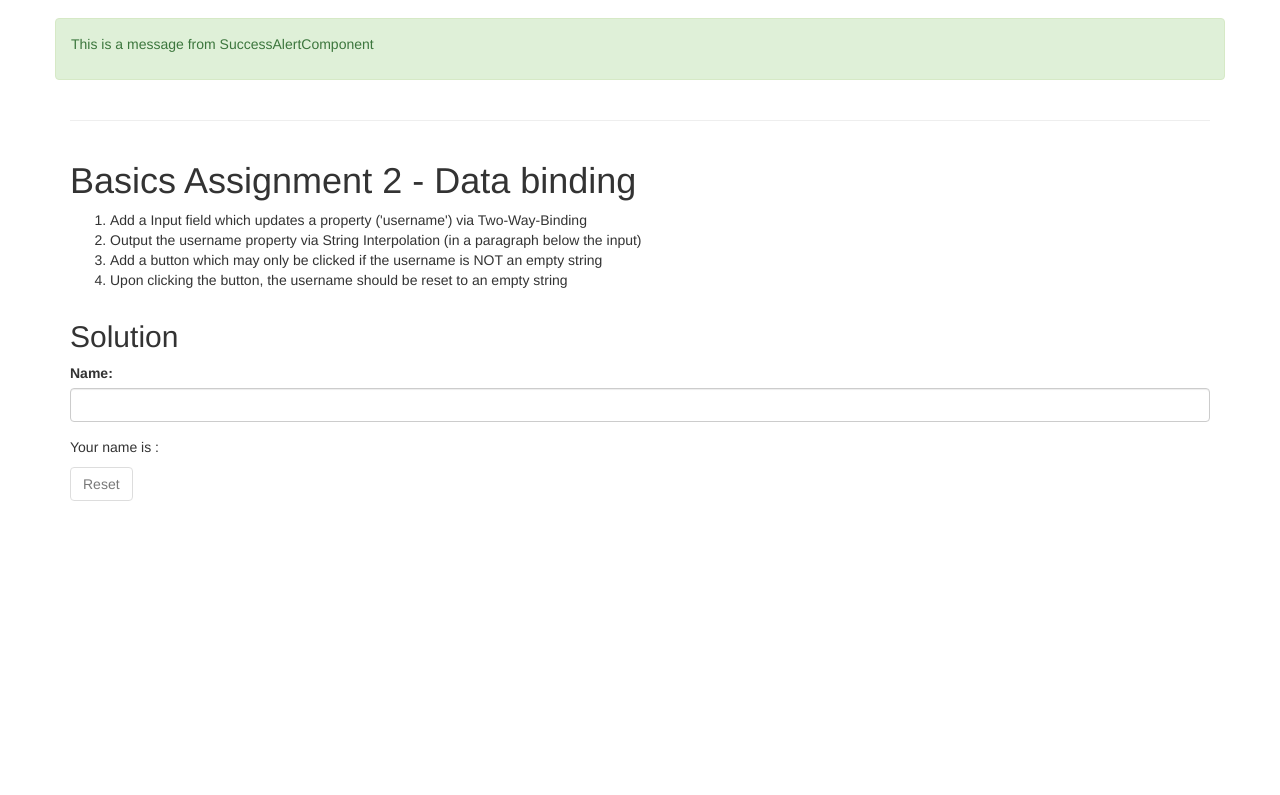
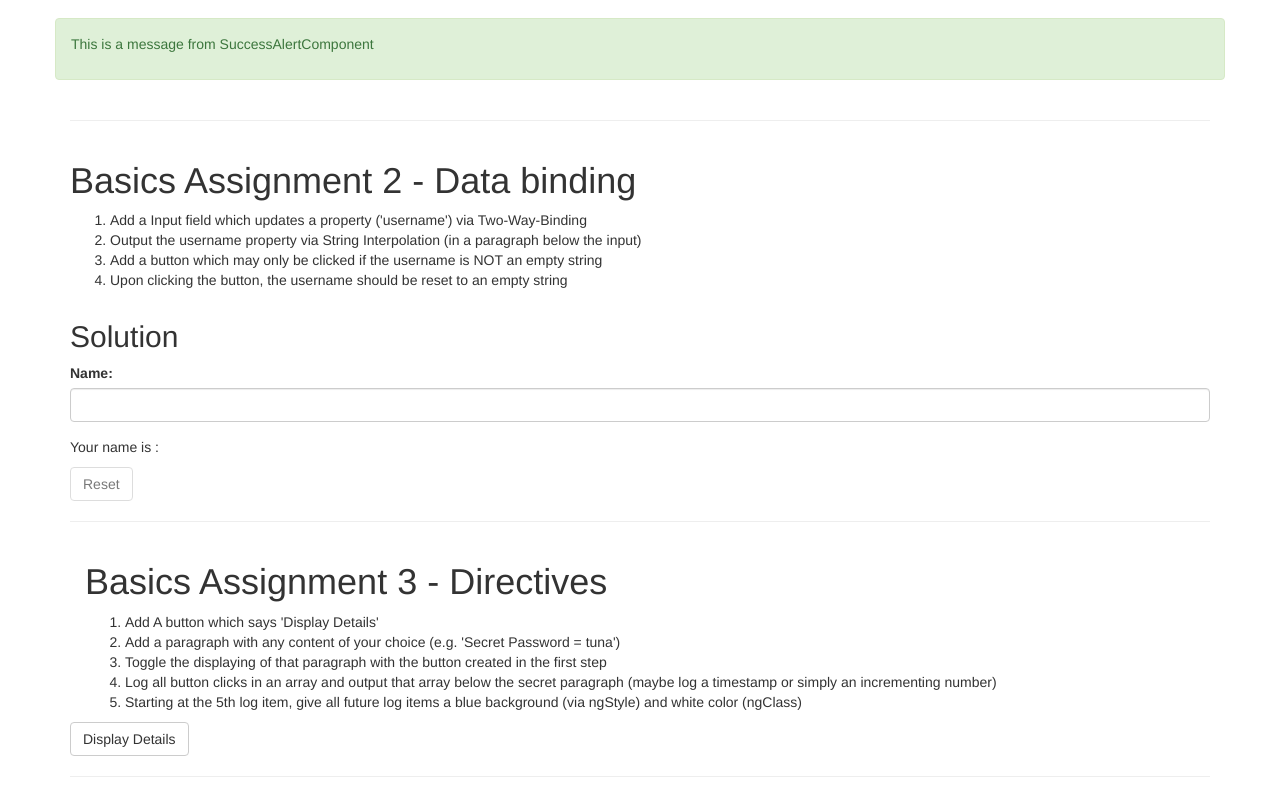
Before and after one commit to lrasata/angular-udemy-course, an Angular app: page / in a window 1280 px wide. Shown: the part 347-1142 px from the top of the page. Before the commit the page ends 848 px from the top, so only its background shows below. Built offline with nearby package versions, Linux system fonts and the light colour scheme.

Commit message:
complted assignment 3 - directives

```diff
--- a/src/app/app.component.html
+++ b/src/app/app.component.html
@@ -41,6 +41,27 @@
       <app-data-binding></app-data-binding>
     </div>
   </div>
+  <hr>
+  <div class="container">
+    <div class="row">
+      <div class="col-xs-12">
+        <h1>Basics Assignment 3 - Directives</h1>
+        <ol>
+          <li>Add A button which says 'Display Details'</li>
+          <li>Add a paragraph with any content of your choice (e.g. 'Secret Password = tuna')</li>
+          <li>Toggle the displaying of that paragraph with the button created in the first step</li>
+          <li>Log all button clicks in an array and output that array below the secret paragraph (maybe log a timestamp or simply an incrementing number)</li>
+          <li>Starting at the 5th log item, give all future log items a blue background (via ngStyle) and white color (ngClass)</li>
+        </ol>
+      </div>
+    </div>
+    <div class="row">
+      <div class="col-xs12">
+          <app-directives></app-directives>
+      </div>
+    </div>
+  </div>
+  <hr>
 
 
 
--- a/src/app/app.module.ts
+++ b/src/app/app.module.ts
@@ -8,13 +8,15 @@ import { AppComponent } from './app.component';
 import { WarningAlertComponent } from './warning-alert/warning-alert.component';
 import { SuccessAlertComponent } from './success-alert/success-alert.component';
 import { DataBindingComponent } from './data-binding/data-binding.component';
+import { DirectivesComponent } from './directives/directives.component';
 
 @NgModule({
   declarations: [
     AppComponent,
     WarningAlertComponent,
     SuccessAlertComponent,
-    DataBindingComponent
+    DataBindingComponent,
+    DirectivesComponent
   ],
   imports: [
     BrowserModule,
--- /dev/null
+++ b/src/app/directives/directives.component.css
@@ -0,0 +1,3 @@
+.white-text{
+    color: white;
+}
--- /dev/null
+++ b/src/app/directives/directives.component.html
@@ -0,0 +1,8 @@
+<button type="button" class="btn btn-default" (click)="onDisplayDetails()">Display Details</button>
+<p *ngIf="showDetails">Secret Password = Password</p>
+
+<div
+*ngFor="let logItem of log"
+[ngStyle]="{backgroundColor: logItem >= 5 ? 'blue' : 'transparent'}"
+[ngClass]="{'white-text': logItem >= 5}"
+>{{ logItem }}</div>
--- /dev/null
+++ b/src/app/directives/directives.component.ts
@@ -0,0 +1,24 @@
+import { Component, OnInit } from '@angular/core';
+
+@Component({
+  selector: 'app-directives',
+  templateUrl: './directives.component.html',
+  styleUrls: ['./directives.component.css']
+})
+export class DirectivesComponent implements OnInit {
+  showDetails = false;
+  log: number[] = [];
+  count = 0;
+
+  constructor() { }
+
+  ngOnInit(): void {
+  }
+
+  onDisplayDetails(): void {
+    this.showDetails = !this.showDetails;
+    this.count +=1;
+    this.log.push(this.count);
+  }
+
+}
```
Also changed, not shown: 1 other file (tests, documents, lock files or other folders).
